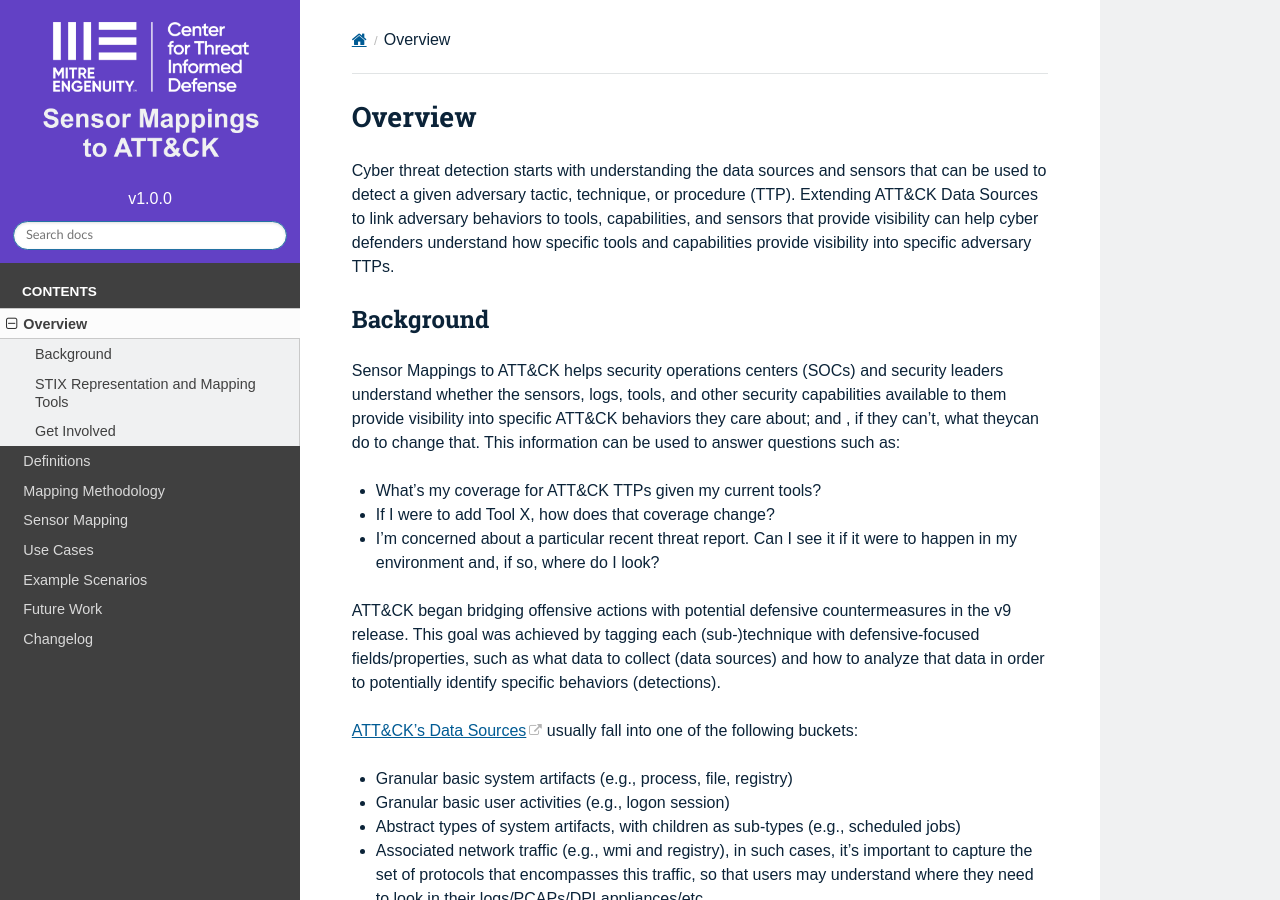
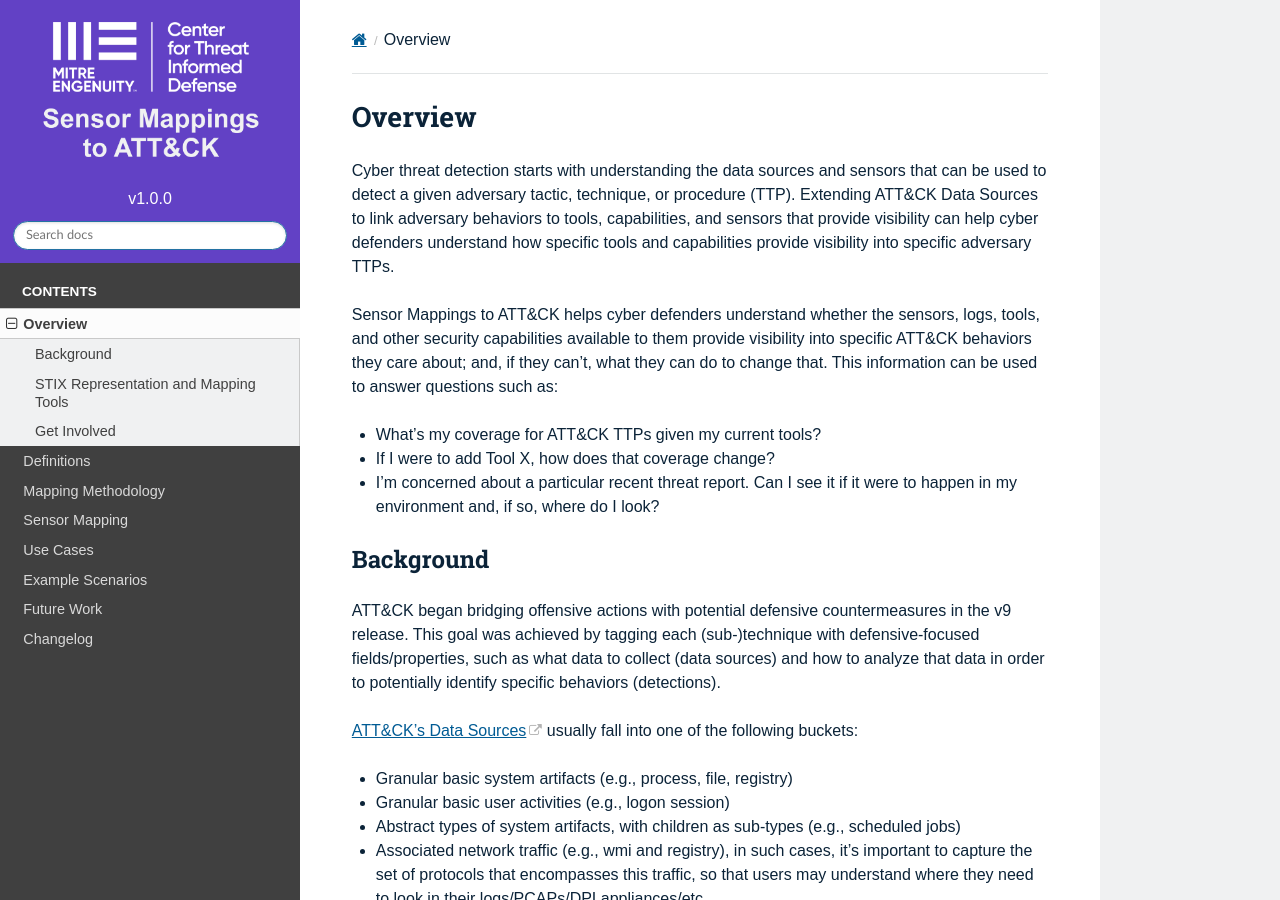
Before and after one commit to center-for-threat-informed-defense/sensor-mappings-to-attack, a Sphinx documentation site: the page built from docs/overview.rst, in a window 1280 px wide and 900 px high. Built offline with Sphinx 7.4.7 and the Read the Docs theme 2.0.0, drawn with Linux system fonts in a browser that asks for light colours; pages that are not in the unit, such as notebooks, are missing from menus.

```diff
--- a/docs/example_technique_mappings/index.rst
+++ b/docs/example_technique_mappings/index.rst
@@ -1,4 +1,4 @@
-.. _Mapping Pages:
+.. _Example Pages:
 
 ======================================
 Example Scenarios
--- a/docs/levels/index.rst
+++ b/docs/levels/index.rst
@@ -27,4 +27,5 @@ The specific sensors mapped are:
     mapping_winevtx
     mapping_zeek
 
-<img src="./docs/_static/sensors.png" width="900px">
+.. image:: ../_static/sensors.png
+   :width: 700
--- a/docs/overview.rst
+++ b/docs/overview.rst
@@ -7,18 +7,17 @@ ATT&CK Data Sources to link adversary behaviors to tools, capabilities, and sens
 provide visibility can help cyber defenders understand how specific tools and capabilities
 provide visibility into specific adversary TTPs.
 
-
-Background
-----------
-
-Sensor Mappings to ATT&CK helps security operations centers (SOCs) and security leaders
-understand whether the sensors, logs, tools, and other security capabilities available to
-them provide visibility into specific ATT&CK behaviors they care about; and , if they can't,
-what theycan do to change that. This information can be used to answer questions such as:
+Sensor Mappings to ATT&CK helps cyber defenders understand whether the sensors, logs, tools,
+and other security capabilities available to them provide visibility into specific ATT&CK
+behaviors they care about; and, if they can't, what they can do to change that. This information
+can be used to answer questions such as:
 
 - What's my coverage for ATT&CK TTPs given my current tools?
 - If I were to add Tool X, how does that coverage change?
 - I'm concerned about a particular recent threat report. Can I see it if it were to happen in my environment and, if so, where do I look?
+
+Background
+----------
 
 ATT&CK began bridging offensive actions with potential defensive countermeasures in the v9 release. This
 goal was achieved by tagging each (sub-)technique with defensive-focused fields/properties, such as what
```
